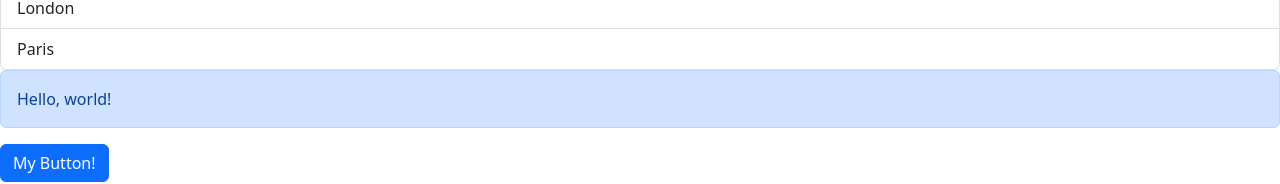
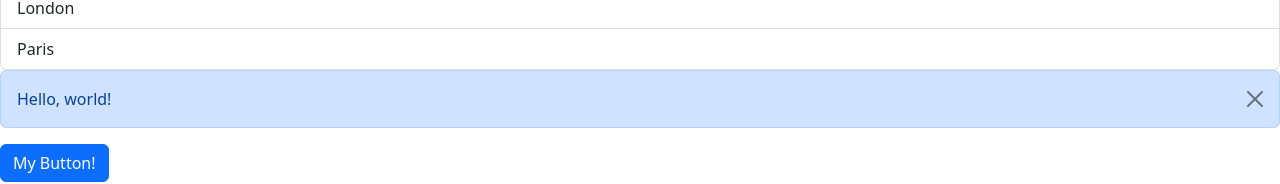
Before and after one commit to Chopgi/react-app, a React (Vite) app: page / in a window 1280 px wide. Shown: the part 192-376 px from the top of the page. Built offline with nearby package versions, Linux system fonts and the light colour scheme.

Commit message:
Implement alert visibility toggle and enhance Alert component with close button functionality

```diff
--- a/src/App.tsx
+++ b/src/App.tsx
@@ -1,7 +1,9 @@
 import Button from "./components/button";
 import ListGroup from "./components/ListGroup";
 import Alert from "./components/Alert";
+import { useState } from "react";
 function App() {
+  const [alertVisible, setAlertVisible] = useState(false);
   let items = ["New York", "San Francisco", "Tokyo", "London", "Paris"];
   const handleSelectItem = (item: string) => {
     console.log(item);
@@ -16,7 +18,11 @@
       <Alert>
         Hello, <span>world!</span>
       </Alert>
-      <Button color="primary" onClick={() => console.log("Clicked!")}>
+
+      {alertVisible && (
+        <Alert onClose={() => setAlertVisible(false)}>My Alert</Alert>
+      )}
+      <Button color="primary" onClick={() => setAlertVisible(true)}>
         My Button!
       </Button>
     </div>
--- a/src/components/Alert.tsx
+++ b/src/components/Alert.tsx
@@ -1,9 +1,20 @@
 import { ReactNode } from "react";
 interface Props {
   children: ReactNode;
+  onClose?: () => void;
 }
-const Alert = ({ children }: Props) => {
-  return <div className="alert alert-primary">{children}</div>;
+const Alert = ({ children, onClose }: Props) => {
+  return (
+    <div className="alert alert-primary alert-dismissible">
+      {children}
+      <button
+        type="button"
+        className="btn-close"
+        data-bs-dismiss="alert"
+        onClick={onClose}
+      ></button>
+    </div>
+  );
 };
 
 export default Alert;
```
